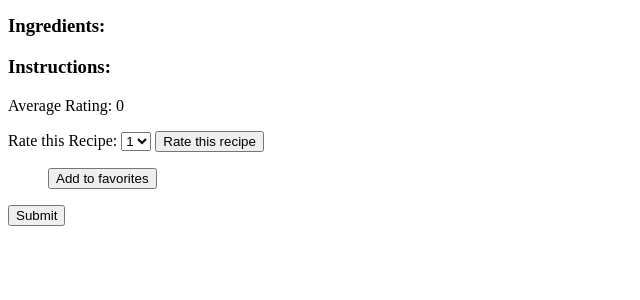
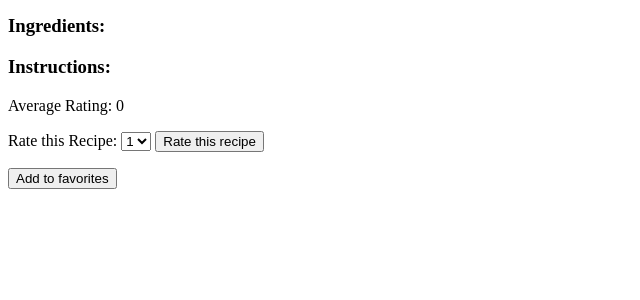
Before and after one commit to fionniepollack/recipe-berry, a Flask app: template templates/recipe_details.html in a window 1280 px wide. Shown: the part 243-543 px from the top of the page, without its empty margins (0-640 px from the left). Run offline with Flask 2, Linux system fonts and the light colour scheme; the template is opened without the code that fills it, so the values that code supplies are empty; the visitor is signed in with stand-in values (Sample User, id 1).

Commit message:
Update add to favorites and remove from favorites buttons

```diff
--- a/templates/recipe_details.html
+++ b/templates/recipe_details.html
@@ -82,38 +82,20 @@
   <!-- Favorite a recipe feature -->
   {% if session.get('user_id') %}
     {% if is_favorite %}
-    <form>
     <p>
-        <ul style="list-style-type:none;">
-          <li>
       <button type="button" id="favorite-recipe" style="display: none;">Add to favorites</button>
       <button type="button" id="unfavorite-recipe">Remove from favorites</button>
       <input type="hidden" value="{{ recipe.user.user_id }}" id="user-id">
       <input type="hidden" value="{{ recipe.recipe_id }}" id="recipe-id">
-          </li>
-        </ul>
     </p>
-      <p>
-        <input type="submit">
-      </p>
-    </form>
 
     {% else %}
-    <form>
     <p>
-        <ul style="list-style-type:none;">
-          <li>
       <button type="button" id="favorite-recipe">Add to favorites</button>
       <button type="button" id="unfavorite-recipe" style="display: none;">Remove from favorites</button>
       <input type="hidden" value="{{ recipe.user.user_id }}" id="user-id">
       <input type="hidden" value="{{ recipe.recipe_id }}" id="recipe-id">
-          </li>
-        </ul>
     </p>
-      <p>
-        <input type="submit">
-      </p>
-    </form>
     {% endif %}
   {% endif %}
 
```
Lines whose indentation alone changed are shown as unchanged.
